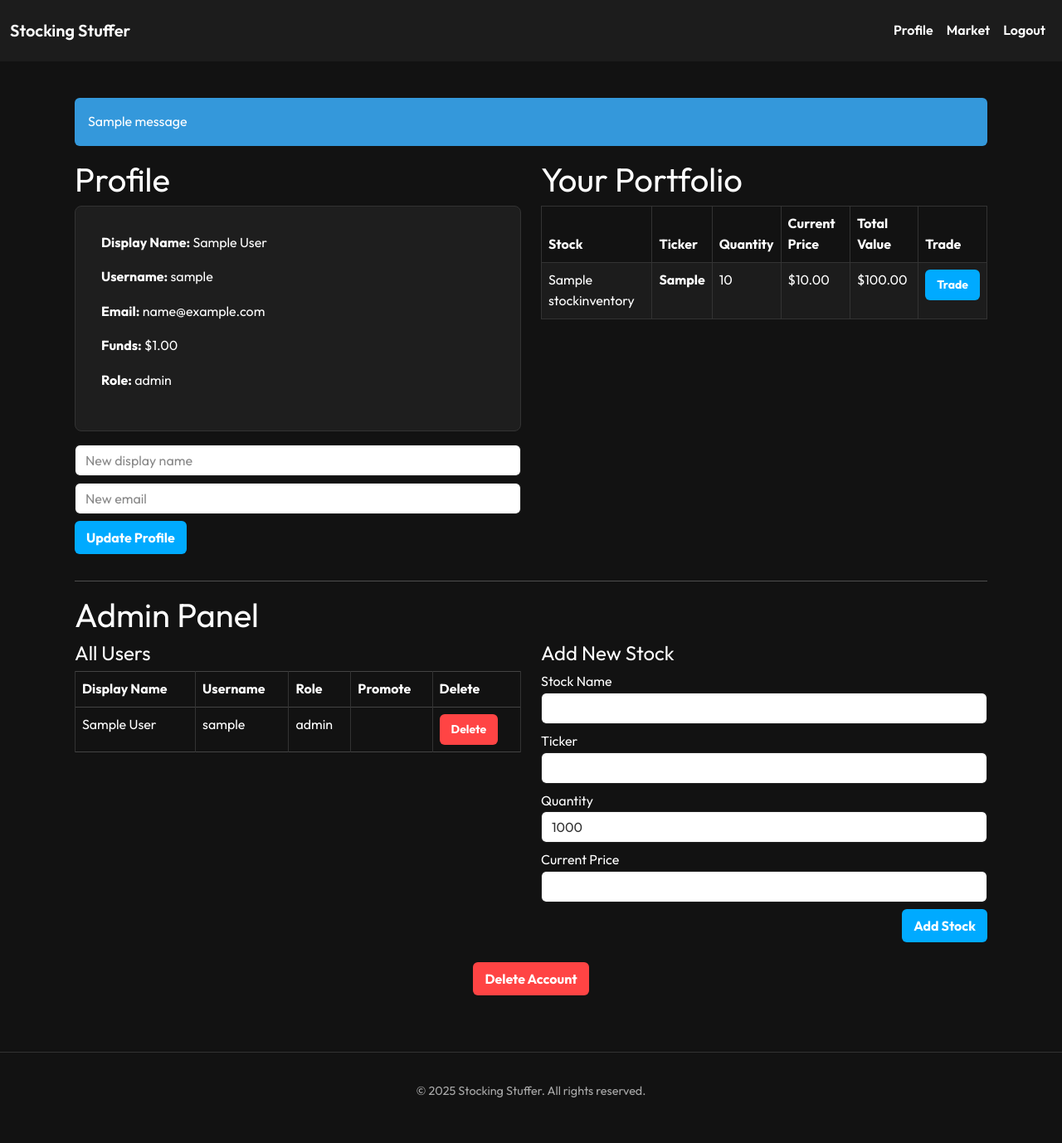
After one commit to tslagan-sketch/IFT_401_Team_Project, a Flask app: page /profile in a window 1280 px wide. The commit adds this page. Shown: the whole page at 83% size. Run offline with Flask 3, Linux system fonts and the light colour scheme; the visitor is signed in with stand-in values (Sample User, id 1); tables that the repository leaves empty hold one stand-in row (values such as "Sample post"); one stand-in notice (Sample message) is shown; some libraries are stand-ins or nearby versions.

Commit message:
Admin Update

```diff
--- a/WEBSITE/app.py
+++ b/WEBSITE/app.py
@@ -1,23 +1,30 @@
 from flask import Flask, render_template, request, redirect, url_for, session, flash
 from flask_sqlalchemy import SQLAlchemy
-# added werkzueg security for password protection, need to add administrator to manage accounts, stocks, etc
 from werkzeug.security import generate_password_hash, check_password_hash
+from functools import wraps
 
 app = Flask(__name__, template_folder='templates')
 app.config['SQLALCHEMY_DATABASE_URI'] = 'mysql+pymysql://root:password@localhost/project_stocks'
 app.config['SQLALCHEMY_TRACK_MODIFICATIONS'] = False
 app.config['SECRET_KEY'] = 'my-secret-key'
+app.config['ADMIN_CONFIRM_CODE'] = 'SECRET_ADMIN_CODE'
 
 db = SQLAlchemy(app)
 
-# we need to maybe adapt these into the SQL database rather than here in the site
 class User(db.Model):
     id = db.Column(db.Integer, primary_key=True)
     username = db.Column(db.String(150), unique=True, nullable=False)
-    display_name = db.Column(db.String(150), nullable=False, default="New User")
+    email = db.Column(db.String(255))
+    display_name = db.Column(db.String(150), default="New User")
     password_hash = db.Column(db.String(512), nullable=False)
     funds = db.Column(db.Float, default=100000.0)
-    portfolio = db.relationship('Portfolio', backref='owner', lazy=True)
+    role = db.Column(db.String(20), nullable=False, default='user')
+    portfolio = db.relationship('Portfolio', backref='owner', lazy=True, cascade="all, delete-orphan")
+
+    @property
+    def is_admin(self):
+        return self.role == 'admin'
+
 
 class StockInventory(db.Model):
     __tablename__ = "StockInventory"
@@ -28,6 +35,7 @@ class StockInventory(db.Model):
     initStockPrice = db.Column(db.Float)
     currentMarketPrice = db.Column(db.Float)
 
+
 class Portfolio(db.Model):
     id = db.Column(db.Integer, primary_key=True)
     user_id = db.Column(db.Integer, db.ForeignKey('user.id'), nullable=False)
@@ -35,30 +43,62 @@ class Portfolio(db.Model):
     quantity = db.Column(db.Integer, default=0)
     stock = db.relationship('StockInventory')
 
+
 with app.app_context():
     db.create_all()
+
+
+def login_required(f):
+    @wraps(f)
+    def decorated_function(*args, **kwargs):
+        if 'user_id' not in session:
+            flash("Please log in to continue.")
+            return redirect(url_for('login'))
+        return f(*args, **kwargs)
+    return decorated_function
+
+
+def admin_required(f):
+    @wraps(f)
+    def decorated(*args, **kwargs):
+        if 'user_id' not in session:
+            return redirect(url_for('login'))
+        user = User.query.get(session['user_id'])
+        if not user or not user.is_admin:
+            return redirect(url_for('profile'))
+        return f(*args, **kwargs)
+    return decorated
 
 
 @app.route('/')
 def home():
     return render_template('home.html')
 
+
 @app.route('/register', methods=['GET', 'POST'])
 def register():
     if request.method == 'POST':
         username = request.form['username']
         password = request.form['password']
+
         if User.query.filter_by(username=username).first():
             flash("Username already exists.")
             return redirect(url_for('register'))
 
         password_hash = generate_password_hash(password)
-        user = User(username=username, password_hash=password_hash)
+        admin_code = request.form.get('admin_code')
+        role = 'user'
+        if admin_code and admin_code == app.config.get('ADMIN_CONFIRM_CODE'):
+            role = 'admin'
+
+        user = User(username=username, password_hash=password_hash, role=role)
         db.session.add(user)
         db.session.commit()
-        flash("Account created successfully! Please log in.")
+        flash("Account created successfully.")
         return redirect(url_for('login'))
+
     return render_template('register.html')
+
 
 @app.route('/login', methods=['GET', 'POST'])
 def login():
@@ -66,62 +106,130 @@ def login():
         username = request.form['username']
         password = request.form['password']
         user = User.query.filter_by(username=username).first()
+
         if user and check_password_hash(user.password_hash, password):
             session['user_id'] = user.id
-            flash("Logged in successfully!")
-            return redirect(url_for('portfolio'))
-        else:
-            flash("Invalid username or password.")
-            return redirect(url_for('login'))
+            return redirect(url_for('profile'))
+
+        flash("Invalid credentials.")
+        return redirect(url_for('login'))
+
     return render_template('login.html')
+
 
 @app.route('/logout')
 def logout():
     session.pop('user_id', None)
-    flash("Logged out successfully!")
     return redirect(url_for('home'))
 
-@app.route('/portfolio')
-def portfolio():
-    if 'user_id' not in session:
-        flash("Please log in first.")
-        return redirect(url_for('login'))
+
+@app.route('/profile', methods=['GET'])
+@login_required
+def profile():
     user = User.query.get(session['user_id'])
-    user_portfolio = Portfolio.query.filter_by(user_id=user.id).all()
-    return render_template('portfolio.html', portfolio=user_portfolio, user=user, current_user=user )
+    users = User.query.all() if user.is_admin else []
+    stocks = StockInventory.query.all() if user.is_admin else []
+    portfolio = Portfolio.query.filter_by(user_id=user.id).all()
+
+    return render_template(
+        'profile.html',
+        current_user=user,
+        users=users,
+        stocks=stocks,
+        portfolio=portfolio
+    )
+
+
+@app.route('/update_profile', methods=['POST'])
+@login_required
+def update_profile():
+    user = User.query.get(session['user_id'])
+    new_display = request.form.get('display_name', "").strip()
+    new_email = request.form.get('email', "").strip()
+    if new_display:
+        user.display_name = new_display
+    if new_email:
+        user.email = new_email
+    db.session.commit()
+    flash("Profile updated successfully.")
+    return redirect(url_for('profile'))
+
+
+@app.route('/delete_account', methods=['POST'])
+@login_required
+def delete_account():
+    user = User.query.get(session['user_id'])
+    if user:
+        for p in user.portfolio:
+            stock = p.stock
+            stock.quantity += p.quantity
+            db.session.delete(p)
+        db.session.delete(user)
+        db.session.commit()
+        session.clear()
+        flash("Your account has been deleted.")
+    return redirect(url_for('home'))
+
+
+@app.route('/promote_user/<int:user_id>', methods=['POST'])
+@admin_required
+def promote_user(user_id):
+    u = User.query.get(user_id)
+    if u:
+        u.role = 'admin'
+        db.session.commit()
+    return redirect(url_for('profile'))
+
+
+@app.route('/delete_user/<int:user_id>', methods=['POST'])
+@admin_required
+def delete_user(user_id):
+    u = User.query.get(user_id)
+    if u:
+        for p in u.portfolio:
+            stock = p.stock
+            stock.quantity += p.quantity
+        db.session.delete(u)
+        db.session.commit()
+    return redirect(url_for('profile'))
+
+
+@app.route('/add_stock', methods=['POST'])
+@admin_required
+def add_stock():
+    name = request.form['stock_name']
+    ticker = request.form['ticker'].upper()
+    price = float(request.form['price'])
+    qty = int(request.form['quantity'])
+    stock = StockInventory(name=name, ticker=ticker, initStockPrice=price, currentMarketPrice=price, quantity=qty)
+    db.session.add(stock)
+    db.session.commit()
+    flash(f"Stock {ticker} added.")
+    return redirect(url_for('profile'))
+
 
 @app.route('/market')
 def market():
     stocks = StockInventory.query.all()
     return render_template('market.html', stocks=stocks)
 
+
 @app.route('/trade/<ticker>', methods=['GET', 'POST'])
+@login_required
 def trade(ticker):
-    if 'user_id' not in session:
-        flash("Please log in first.")
-        return redirect(url_for('login'))
-
     stock = StockInventory.query.filter_by(ticker=ticker.upper()).first()
     if not stock:
-        flash(f"Stock '{ticker}' not found.")
         return redirect(url_for('market'))
-
     user = User.query.get(session['user_id'])
-
-    try:
-        quantity = int(request.args.get('quantity') or request.form.get('quantity') or 0)
-    except (ValueError, TypeError):
-        quantity = 0
-
-    action = request.args.get('action') or request.form.get('action')
-
+    quantity = request.args.get('quantity', type=int, default=0)
+    action = request.args.get('action', default="")
     if request.method == 'POST':
-        if not quantity or not action:
-            flash("Invalid quantity or action.")
-            return redirect(url_for('portfolio'))
-
+        try:
+            quantity = int(request.form.get('quantity', 0))
+        except:
+            quantity = 0
+        action = request.form.get('action')
         total = stock.currentMarketPrice * quantity
-
         if action == "BUY":
             if user.funds >= total and stock.quantity >= quantity:
                 user.funds -= total
@@ -133,10 +241,6 @@ def trade(ticker):
                     new_portfolio = Portfolio(user_id=user.id, stock_id=stock.stockId, quantity=quantity)
                     db.session.add(new_portfolio)
                 db.session.commit()
-                flash(f"Bought {quantity} shares of {stock.ticker}")
-            else:
-                flash("Insufficient funds or stock quantity.")
-
         elif action == "SELL":
             p_stock = Portfolio.query.filter_by(user_id=user.id, stock_id=stock.stockId).first()
             if p_stock and p_stock.quantity >= quantity:
@@ -146,13 +250,11 @@ def trade(ticker):
                 if p_stock.quantity == 0:
                     db.session.delete(p_stock)
                 db.session.commit()
-                flash(f"Sold {quantity} shares of {stock.ticker}")
-            else:
-                flash("Not enough shares to sell.")
+        return redirect(url_for('profile'))
+    p_stock = Portfolio.query.filter_by(user_id=user.id, stock_id=stock.stockId).first()
+    owned_qty = p_stock.quantity if p_stock else 0
+    return render_template('trade.html', stock=stock, quantity=quantity, action=action, owned_qty=owned_qty)
 
-        return redirect(url_for('portfolio'))
-
-    return render_template('trade.html', stock=stock, quantity=quantity, action=action)
 
 if __name__ == '__main__':
     app.run(debug=True)
--- a/WEBSITE/static/styles.css
+++ b/WEBSITE/static/styles.css
@@ -1,6 +1,5 @@
 @import url('https://fonts.googleapis.com/css2?family=Outfit:wght@400;600;700&display=swap');
 
-/* General Styles */
 body {
     background-color: #121212;
     color: #fff;
@@ -10,9 +9,7 @@ body {
     line-height: 1.6;
 }
 
-/* Typography */
 h1, h2, h3, h4, h5, h6,
-.card, .alert, .badge,
 input, select, table {
     font-family: 'Outfit', sans-serif;
 }
@@ -20,17 +17,13 @@ input, select, table {
 a {
     color: #00ffff;
     text-decoration: none;
-    transition: color 0.2s ease, text-shadow 0.2s ease;
 }
 a:hover {
     color: #00cccc;
-    text-shadow: 0 0 8px rgba(0, 255, 255, 0.8);
 }
 
-/* Navbar */
 .navbar {
     background-color: #1c1c1c;
-    box-shadow: 0 0 12px rgba(0, 255, 255, 0.2);
 }
 .navbar .navbar-brand,
 .navbar .nav-link {
@@ -41,12 +34,10 @@ a:hover {
     color: #00ffff !important;
 }
 
-/* Containers */
 .container {
     padding: 20px;
 }
 
-/* Tables */
 table {
     width: 100%;
     border-collapse: collapse;
@@ -54,7 +45,7 @@ table {
     color: #fff;
 }
 table th, table td {
-    padding: 12px;
+    padding: 10px;
     border: 1px solid #333;
 }
 .table-striped tbody tr:nth-child(odd) {
@@ -62,65 +53,75 @@ table th, table td {
 }
 .table-hover tbody tr:hover {
     background-color: #2a2a2a;
-    transition: background-color 0.2s ease;
 }
 
-/* Cards */
 .card {
     background-color: #1e1e1e;
     color: #fff;
     border: 1px solid #333;
-    border-radius: 12px;
-    padding: 20px;
+    border-radius: 8px;
+    padding: 15px;
     margin-bottom: 20px;
-    box-shadow: 0 0 15px rgba(0, 255, 255, 0.15);
-    transition: transform 0.2s ease, box-shadow 0.2s ease;
-}
-.card:hover {
-    transform: translateY(-3px);
-    box-shadow: 0 0 25px rgba(0, 255, 255, 0.35);
 }
 
 /* Buttons */
 .btn {
     border-radius: 6px;
     font-weight: bold;
-    transition: all 0.2s ease;
+    border: none;
+    color: #fff;
+    padding: 8px 14px;
+    cursor: pointer;
+    transition: background-color 0.2s ease, transform 0.1s ease;
 }
-.btn-primary {
-    background-color: #00ffff;
-    border-color: #00ffff;
-    color: #000;
+
+.btn:hover {
+    transform: translateY(-1px);
 }
-.btn-primary:hover {
-    background-color: #00cccc;
+
+.btn-primary, .btn-promote {
+    background-color: #00aaff;
 }
+.btn-primary:hover, .btn-promote:hover {
+    background-color: #0088cc;
+}
+
 .btn-success {
-    background-color: #00ff66;
-    border-color: #00ff66;
-    color: #000;
+    background-color: #00cc66;
 }
 .btn-success:hover {
-    background-color: #00cc55;
+    background-color: #00994d;
 }
+
 .btn-warning {
     background-color: #ffcc00;
-    border-color: #ffcc00;
     color: #000;
 }
 .btn-warning:hover {
     background-color: #e6b800;
 }
+
 .btn-danger {
     background-color: #ff4444;
-    border-color: #ff4444;
-    color: #fff;
 }
 .btn-danger:hover {
     background-color: #cc0000;
 }
 
-/* Forms */
+.btn-secondary {
+    background-color: #555;
+    color: #fff;
+}
+.btn-secondary:hover {
+    background-color: #333;
+}
+
+.profile-delete {
+    display: flex;
+    justify-content: center;
+    margin-top: 30px;
+}
+
 input, select {
     background-color: #1e1e1e;
     color: #fff;
@@ -132,16 +133,6 @@ input::placeholder {
     color: #aaa;
 }
 
-/* Alerts */
-.alert {
-    background-color: #222;
-    border: 1px solid #00ffff;
-    border-radius: 6px;
-    color: #fff;
-    padding: 12px;
-}
-
-/* Footer */
 footer {
     background-color: #121212;
     color: #aaa;
--- a/WEBSITE/templates/base.html
+++ b/WEBSITE/templates/base.html
@@ -2,40 +2,57 @@
 <html lang="en">
 <head>
     <meta charset="utf-8">
+    <meta name="viewport" content="width=device-width, initial-scale=1">
     <title>{% block title %}Stocking Stuffer{% endblock %}</title>
     <link href="https://cdn.jsdelivr.net/npm/bootswatch@5.3.2/dist/darkly/bootstrap.min.css" rel="stylesheet">
     <link rel="stylesheet" href="{{ url_for('static', filename='styles.css') }}">
 </head>
 <body>
-<nav class="navbar navbar-expand-lg navbar-dark bg-dark mb-4">
-    <div class="container">
+    <nav class="navbar navbar-expand-lg">
+        <div class="container-fluid">
             <a class="navbar-brand" href="{{ url_for('home') }}">Stocking Stuffer</a>
-        <div>
-            <ul class="navbar-nav">
+            <button class="navbar-toggler" type="button" data-bs-toggle="collapse" data-bs-target="#navbarNav" aria-controls="navbarNav" aria-expanded="false" aria-label="Toggle navigation">
+                <span class="navbar-toggler-icon"></span>
+            </button>
+            <div class="collapse navbar-collapse" id="navbarNav">
+                <ul class="navbar-nav ms-auto">
                 {% if session.get('user_id') %}
-                    <li class="nav-item"><a class="nav-link" href="{{ url_for('portfolio') }}">Portfolio</a></li>
-                    <li class="nav-item"><a class="nav-link" href="{{ url_for('market') }}">Market</a></li>
-                    <li class="nav-item"><a class="nav-link" href="{{ url_for('logout') }}">Logout</a></li>
+                    <li class="nav-item">
+                        <a class="nav-link" href="{{ url_for('profile') }}">Profile</a>
+                    </li>
+                    <li class="nav-item">
+                        <a class="nav-link" href="{{ url_for('market') }}">Market</a>
+                    </li>
+                    <li class="nav-item">
+                        <a class="nav-link" href="{{ url_for('logout') }}">Logout</a>
+                    </li>
                     {% else %}
-                    <li class="nav-item"><a class="nav-link" href="{{ url_for('login') }}">Login</a></li>
-                    <li class="nav-item"><a class="nav-link" href="{{ url_for('register') }}">Register</a></li>
+                    <li class="nav-item">
+                        <a class="nav-link" href="{{ url_for('login') }}">Login</a>
+                    </li>
+                    <li class="nav-item">
+                        <a class="nav-link" href="{{ url_for('register') }}">Register</a>
+                    </li>
                     {% endif %}
                 </ul>
             </div>
         </div>
     </nav>
-
-<div class="container">
+    <main class="container mt-4">
         {% with messages = get_flashed_messages() %}
             {% if messages %}
-            <div class="alert alert-info">
-                {% for msg in messages %}
-                    <div>{{ msg }}</div>
+                {% for message in messages %}
+                    <div class="alert alert-info">{{ message }}</div>
                 {% endfor %}
-            </div>
             {% endif %}
         {% endwith %}
     {% block content %}{% endblock %}
+    </main>
+    <footer class="mt-5">
+        <div class="container">
+            <p>&copy; {{ current_year|default(2025) }} Stocking Stuffer. All rights reserved.</p>
         </div>
+    </footer>
+    <script src="https://cdn.jsdelivr.net/npm/bootstrap@5.3.2/dist/js/bootstrap.bundle.min.js"></script>
 </body>
 </html>
--- a/WEBSITE/templates/home.html
+++ b/WEBSITE/templates/home.html
@@ -10,7 +10,7 @@
         <a href="{{ url_for('login') }}" class="btn btn-primary me-2">Login</a>
         <a href="{{ url_for('register') }}" class="btn btn-success">Register</a>
     {% else %}
-        <a href="{{ url_for('portfolio') }}" class="btn btn-primary">Go to Portfolio</a>
+        <a href="{{ url_for('profile') }}" class="btn btn-primary">Go to Portfolio</a>
         <a href="{{ url_for('market') }}" class="btn btn-primary">Go to Market</a>
     {% endif %}
 </div>
--- /dev/null
+++ b/WEBSITE/templates/profile.html
@@ -0,0 +1,138 @@
+{% extends "base.html" %}
+
+{% block title %}Profile{% endblock %}
+
+{% block content %}
+<div class="row">
+    <div class="col-md-6">
+        <h2>Profile</h2>
+        <div class="card mb-3">
+            <div class="card-body">
+                <p><strong>Display Name:</strong> {{ current_user.display_name }}</p>
+                <p><strong>Username:</strong> {{ current_user.username }}</p>
+                <p><strong>Email:</strong> {{ current_user.email or "Not set" }}</p>
+                <p><strong>Funds:</strong> ${{ "%.2f"|format(current_user.funds) }}</p>
+                <p><strong>Role:</strong> {{ current_user.role }}</p>
+            </div>
+        </div>
+
+        <form method="POST" action="{{ url_for('update_profile') }}" class="mb-3">
+            <div class="mb-2">
+                <input type="text" class="form-control" name="display_name" placeholder="New display name" required>
+            </div>
+            <div class="mb-2">
+                <input type="email" class="form-control" name="email" placeholder="New email" required>
+            </div>
+            <button type="submit" class="btn btn-primary">Update Profile</button>
+        </form>
+    </div>
+
+    <div class="col-md-6">
+        <h2>Your Portfolio</h2>
+        {% if current_user.portfolio %}
+            <table class="table table-striped table-hover">
+                <thead>
+                    <tr>
+                        <th style="color: white;">Stock</th>
+                        <th style="color: white;">Ticker</th>
+                        <th style="color: white;">Quantity</th>
+                        <th style="color: white;">Current Price</th>
+                        <th style="color: white;">Total Value</th>
+                        <th style="color: white;">Trade</th>
+                    </tr>
+                </thead>
+                <tbody>
+                    {% for p in current_user.portfolio %}
+                        <tr>
+                            <td style="color: white;">{{ p.stock.name }}</td>
+                            <td style="color: white;"><strong>{{ p.stock.ticker }}</strong></td>
+                            <td style="color: white;">{{ p.quantity }}</td>
+                            <td style="color: white;">${{ "%.2f"|format(p.stock.currentMarketPrice) }}</td>
+                            <td style="color: white;">${{ "%.2f"|format(p.stock.currentMarketPrice * p.quantity) }}</td>
+                            <td>
+                                <a href="{{ url_for('trade', ticker=p.stock.ticker) }}" class="btn btn-sm btn-primary">Trade</a>
+                            </td>
+                        </tr>
+                    {% endfor %}
+                </tbody>
+            </table>
+        {% else %}
+            <p>You don’t own any stocks yet. Visit the <a href="{{ url_for('market') }}">Market</a> to start trading!</p>
+        {% endif %}
+    </div>
+</div>
+
+<!-- Admin Panel (only for admin users) -->
+{% if current_user.role == 'admin' %}
+<hr>
+<h2>Admin Panel</h2>
+<div class="row">
+    <div class="col-md-6">
+        <h4>All Users</h4>
+        <table class="table table-bordered">
+            <thead>
+                <tr>
+                    <th style="color: white;">Display Name</th>
+                    <th style="color: white;">Username</th>
+                    <th style="color: white;">Role</th>
+                    <th style="color: white;">Promote</th>
+                    <th style="color: white;">Delete</th>
+                </tr>
+            </thead>
+            <tbody>
+                {% for u in users %}
+                    <tr>
+                        <td style="color: white;">{{ u.display_name }}</td>
+                        <td style="color: white;">{{ u.username }}</td>
+                        <td style="color: white;">{{ u.role }}</td>
+                        <td>
+                            {% if u.role != 'admin' %}
+                                <form method="POST" action="{{ url_for('promote_user', user_id=u.id) }}">
+                                    <button class="btn btn-sm btn-success">Promote</button>
+                                </form>
+                            {% endif %}
+                        </td>
+                        <td>
+                            <form method="POST" action="{{ url_for('delete_user', user_id=u.id) }}" onsubmit="return confirm('Delete this user?');">
+                                <button class="btn btn-sm btn-danger">Delete</button>
+                            </form>
+                        </td>
+                    </tr>
+                {% endfor %}
+            </tbody>
+        </table>
+    </div>
+
+    <div class="col-md-6">
+        <h4>Add New Stock</h4>
+        <form method="POST" action="{{ url_for('add_stock') }}">
+            <div class="mb-2">
+                <label>Stock Name</label>
+                <input type="text" name="stock_name" class="form-control" required>
+            </div>
+            <div class="mb-2">
+                <label>Ticker</label>
+                <input type="text" name="ticker" class="form-control" maxlength="5" required>
+            </div>
+            <div class="mb-2">
+                <label>Quantity</label>
+                <input type="number" name="quantity" class="form-control" min="1" value="1000" required>
+            </div>
+            <div class="mb-2">
+                <label>Current Price</label>
+                <input type="number" step="0.01" name="price" class="form-control" required>
+            </div>
+            <div class="text-end">
+                <button type="submit" class="btn btn-primary">Add Stock</button>
+            </div>
+        </form>
+    </div>
+</div>
+{% endif %}
+
+<div class="text-center mt-4">
+    <form method="POST" action="{{ url_for('delete_account') }}" onsubmit="return confirm('Are you sure you want to delete your account?');">
+        <button type="submit" class="btn btn-danger">Delete Account</button>
+    </form>
+</div>
+{% endblock %}
```
Also changed, not shown: WEBSITE/templates/portfolio.html (deleted, +0 -52 lines), WEBSITE/templates/trade.html (+38 -17 lines). Lines whose indentation alone changed are shown as unchanged.
